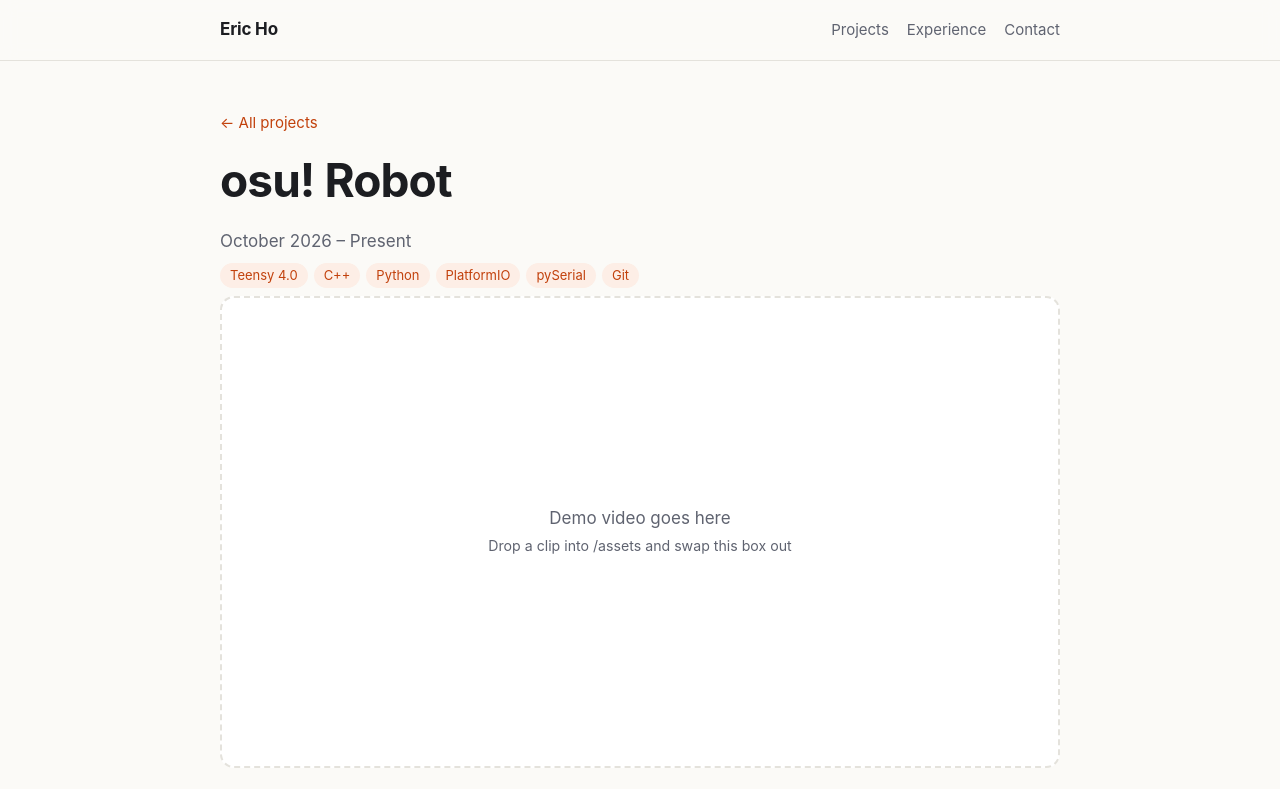
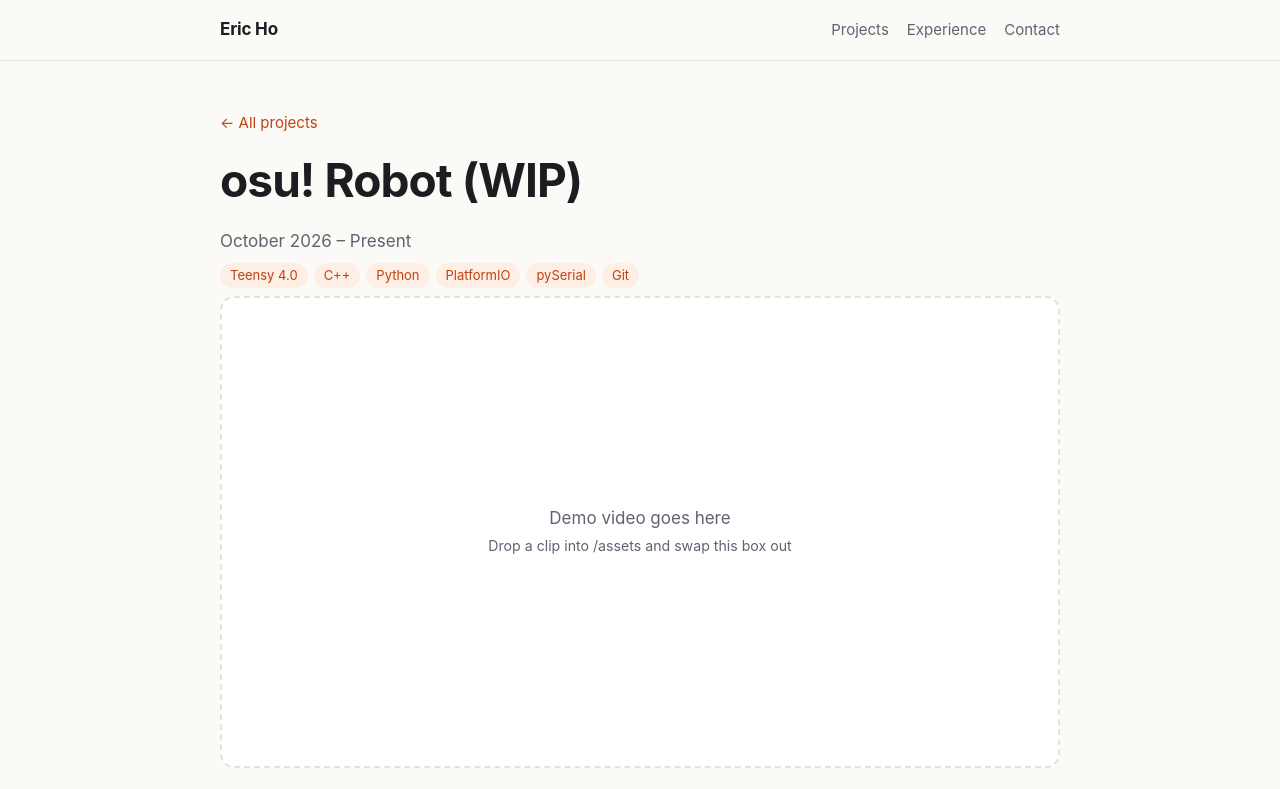
Before and after one commit to ericho235/ericho235.github.io, a plain HTML site: page projects/osu-robot.html in a window 1280 px wide. Shown: the top 789 px of the page. Drawn offline with Linux system fonts and the light colour scheme.

Commit message:
Update project title to indicate work in progress

```diff
--- a/projects/osu-robot.html
+++ b/projects/osu-robot.html
@@ -24,7 +24,7 @@
 <main class="wrap">
   <div class="project-hero">
     <a class="back" href="../index.html#projects">← All projects</a>
-    <h1>osu! Robot</h1>
+    <h1>osu! Robot (WIP)</h1>
     <div class="meta" style="color:var(--muted)">October 2026 – Present</div>
     <div class="tags"><span class="tag">Teensy 4.0</span><span class="tag">C++</span><span class="tag">Python</span><span class="tag">PlatformIO</span><span class="tag">pySerial</span><span class="tag">Git</span></div>
 
```
